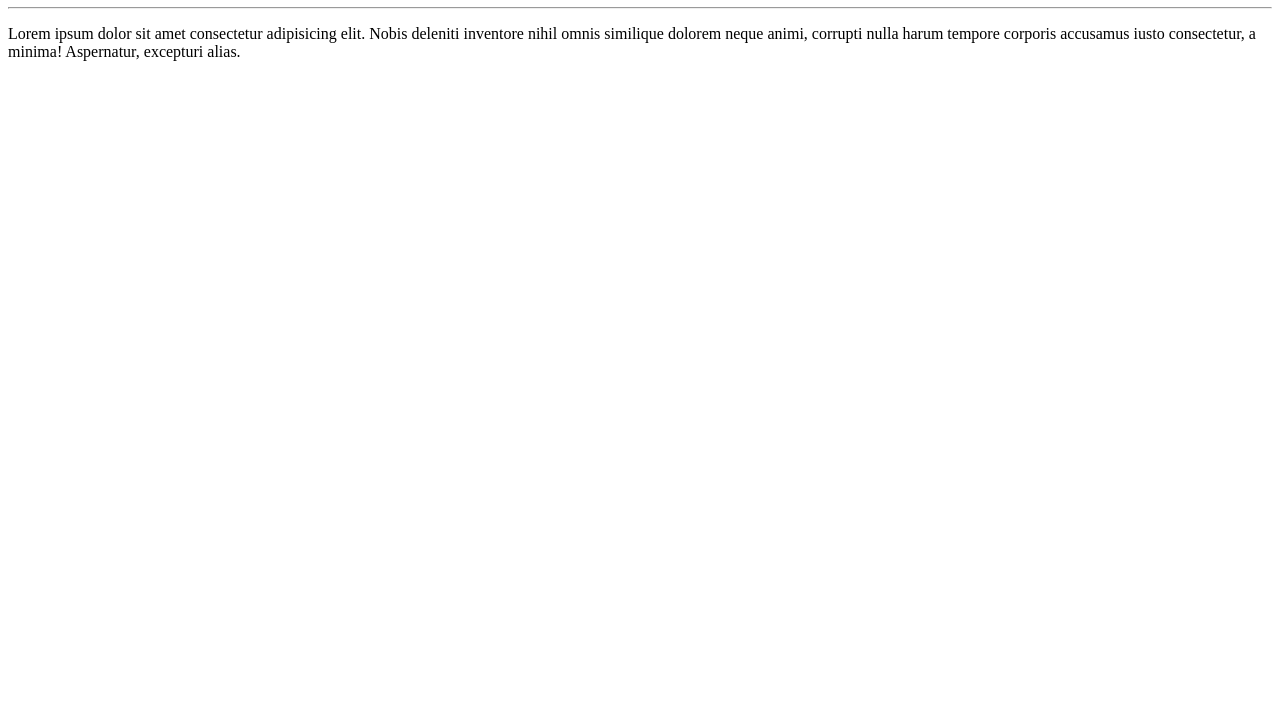
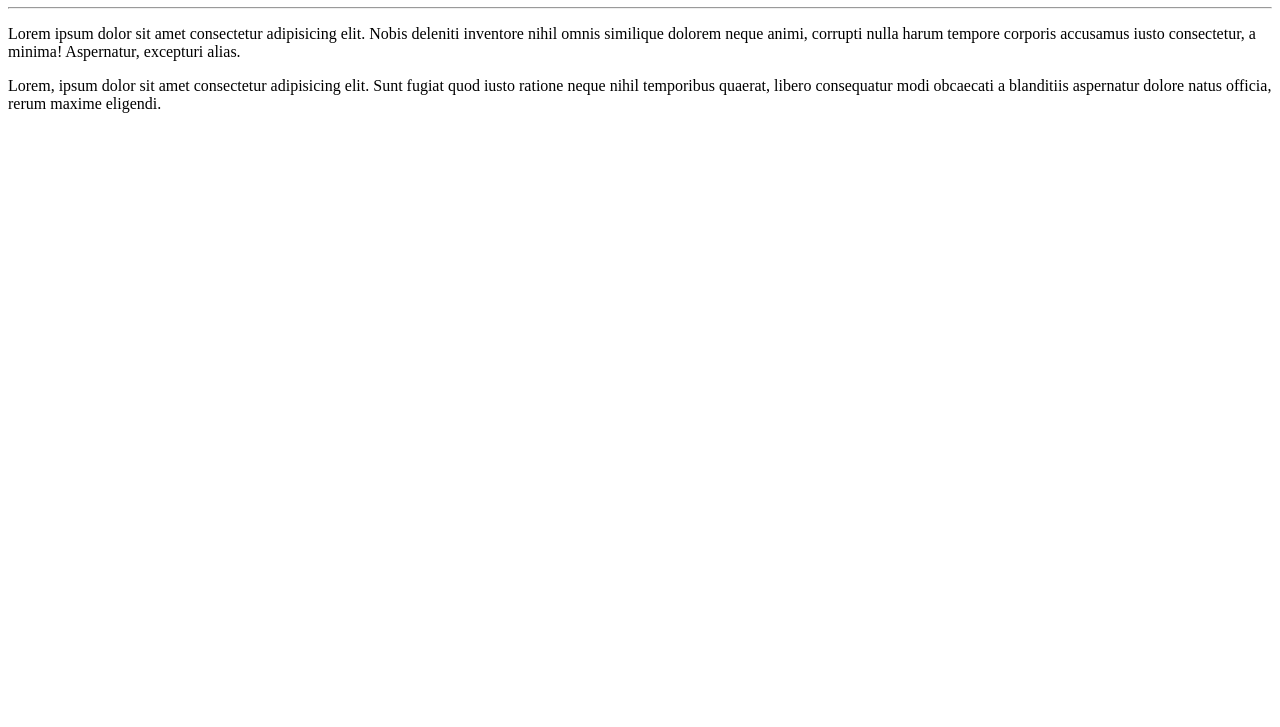
Before and after one commit to Phchagas/OlaMundo, a plain HTML site: page site-exemplo/index.html in a window 1280 px wide. Shown: the part 73-800 px from the top of the page. Drawn offline with Linux system fonts and the light colour scheme.

Commit message:
adicionei um parágrafo

```diff
--- a/site-exemplo/index.html
+++ b/site-exemplo/index.html
@@ -9,5 +9,6 @@
     <h1>Olá,Mundo</h1>
     <hr>
     <p>Lorem ipsum dolor sit amet consectetur adipisicing elit. Nobis deleniti inventore nihil omnis similique dolorem neque animi, corrupti nulla harum tempore corporis accusamus iusto consectetur, a minima! Aspernatur, excepturi alias.</p>
+    <p>Lorem, ipsum dolor sit amet consectetur adipisicing elit. Sunt fugiat quod iusto ratione neque nihil temporibus quaerat, libero consequatur modi obcaecati a blanditiis aspernatur dolore natus officia, rerum maxime eligendi.</p>
 </body>
 </html>
```
